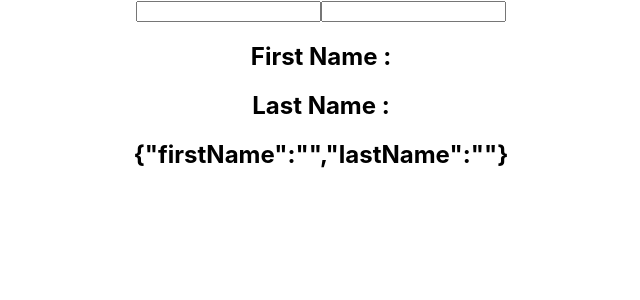
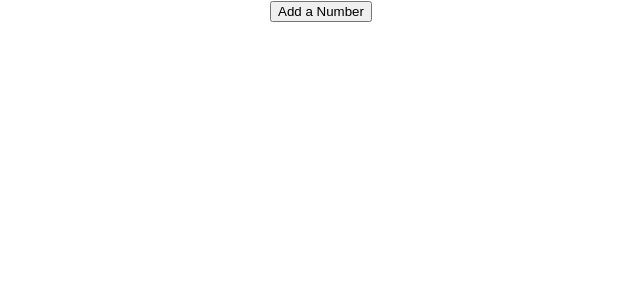
Before and after one commit to ArjunKhunti/React-Hooks, a React (Create React App) app: page / in a window 1280 px wide. Shown: the top 300 px of the page, without its empty margins (319-959 px from the left). Built offline with nearby package versions, Linux system fonts and the light colour scheme.

Commit message:
useState with Array

```diff
--- a/src/App.js
+++ b/src/App.js
@@ -1,14 +1,13 @@
 import React from 'react';
 import './App.css';
-import HooksCounter from './components/use-state/HooksCounter'
-import HooksCounterTwo from './components/hooks-previous-state/HooksCounterTwo'
-import HooksCounterThree from './components/hooks-object/HooksCounterThree';
+import HooksCounterFour from './components/hooks-array/HooksCounterFour';
 function App() {
   return (
     <div className="App">
       {/* <HooksCounter></HooksCounter> */}
       {/* <HooksCounterTwo></HooksCounterTwo> */}
-      <HooksCounterThree/>
+      {/* <HooksCounterThree/> */}
+      <HooksCounterFour />
     </div>
   );
 }
--- /dev/null
+++ b/src/components/hooks-array/HooksCounterFour.js
@@ -0,0 +1,24 @@
+import React, { useState } from 'react'
+
+function HooksCounterFour() {
+    const [items, setItems] = useState([])
+    const addItem = () =>{
+        setItems([ ...items, {
+            id: items.length,
+            value: Math.floor(Math.random() * 100) + 1 //it gives you random numbers between 1 to 100
+        }])
+    }
+
+    return (
+        <div>
+            <button onClick={addItem}>Add a Number</button>
+            <ul>
+                {
+                    items.map(item => <li key={item.id}>{item.value}</li>)
+                }
+            </ul>
+        </div>
+    )
+}
+
+export default HooksCounterFour
```
